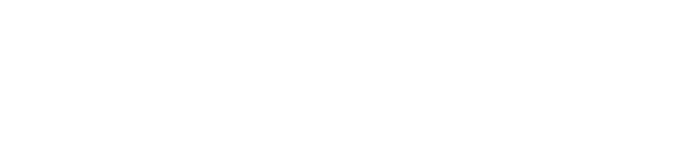
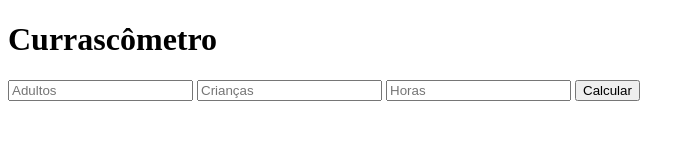
Before and after one commit to JnickU/Churrascometro-HTML-CSS-JS, a plain HTML site: page index.html in a window 1280 px wide. Shown: the whole page, without its empty margins (0-695 px from the left). Drawn offline with Linux system fonts and the light colour scheme.

Commit message:
Estrutura HTML

```diff
--- a/index.html
+++ b/index.html
@@ -9,6 +9,20 @@
 
 </head>
 <body>
+
+    <div class="container">
+        <h1>Currascômetro</h1>
+        <input id = "adultos" type="number" name="adultos" placeholder="Adultos">
+        <input id = "criancas" type="number" name="criancas" placeholder="Crianças">
+        <input id = "duracao" type="number" name="duracao" placeholder="Horas">
+        <button>Calcular</button>
+
+        <div id="resultado">
+
+        </div>
+    </div>
+
     <script src="./script/script.js"></script>
+
 </body>
 </html>
```
